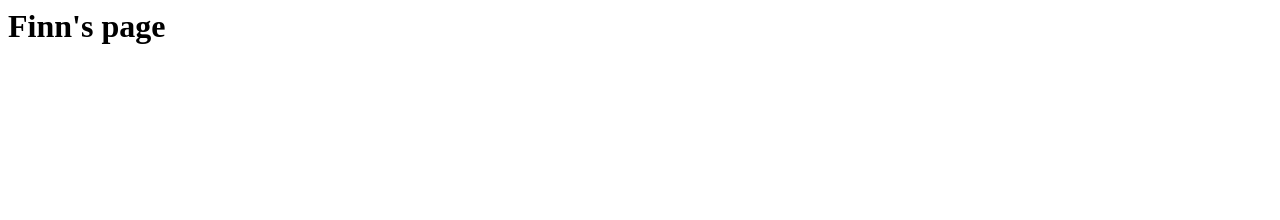
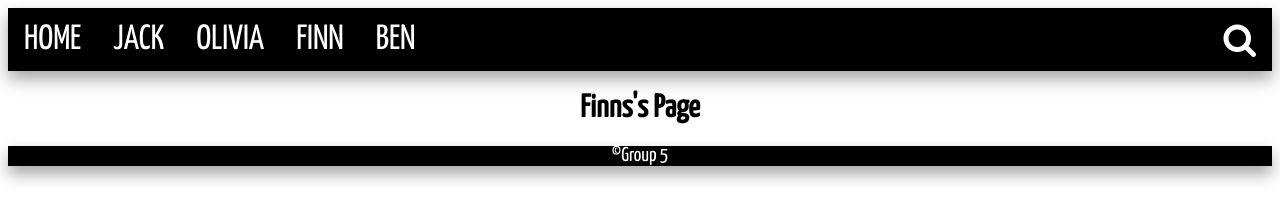
Before and after one commit to jmakrides/CS114-Group5, a plain HTML site: page src/finns_page.html in a window 1280 px wide. Drawn offline with Linux system fonts and the light colour scheme.

Commit message:
Adding my page and updating links on other pages

```diff
--- a/src/finns_page.html
+++ b/src/finns_page.html
@@ -1,9 +1,32 @@
-<html>
+<!DOCTYPE html>
+<html lang="en">
 <head>
+    <meta charset="UTF-8">
+    <title>Finns's Page</title>
+    <link type="text/css" rel="stylesheet" href="style.css"/>
+    <link href="https://fonts.googleapis.com/css?family=Yanone+Kaffeesatz" rel="stylesheet">
+    <link rel="stylesheet" href="https://cdnjs.cloudflare.com/ajax/libs/font-awesome/4.7.0/css/font-awesome.min.css">
+</head>
+<body>
 
-</head>
+<div class="header">
+    <div class="navBar" id="top">
+        <a href="index.html">HOME</a>
+        <a href="jacks_page.html">JACK</a>
+        <a href="olivias_page.html">OLIVIA</a>
+        <a href="finns_page.html">FINN</a>
+        <a href="bens_page.html">BEN</a>
+        <a href="https://www.google.com/" class="fa fa-search" id="search" target="_blank"></a>
+    </div>
+</div>
 
-<body>
-	<h1>Finn's page</h1>
+  <div class="main">
+      <h1 class="main-text">Finns's Page</h1>
+  </div>
+
+	<div class="footer">
+	    <p>&copy;Group 5</p>
+	</div>
+
 </body>
 </html>
```
Also changed, not shown: src/Index.html (+2 -2 lines), src/jacks_page.html (+2 -2 lines), src/olivias_page.html (+2 -2 lines).
